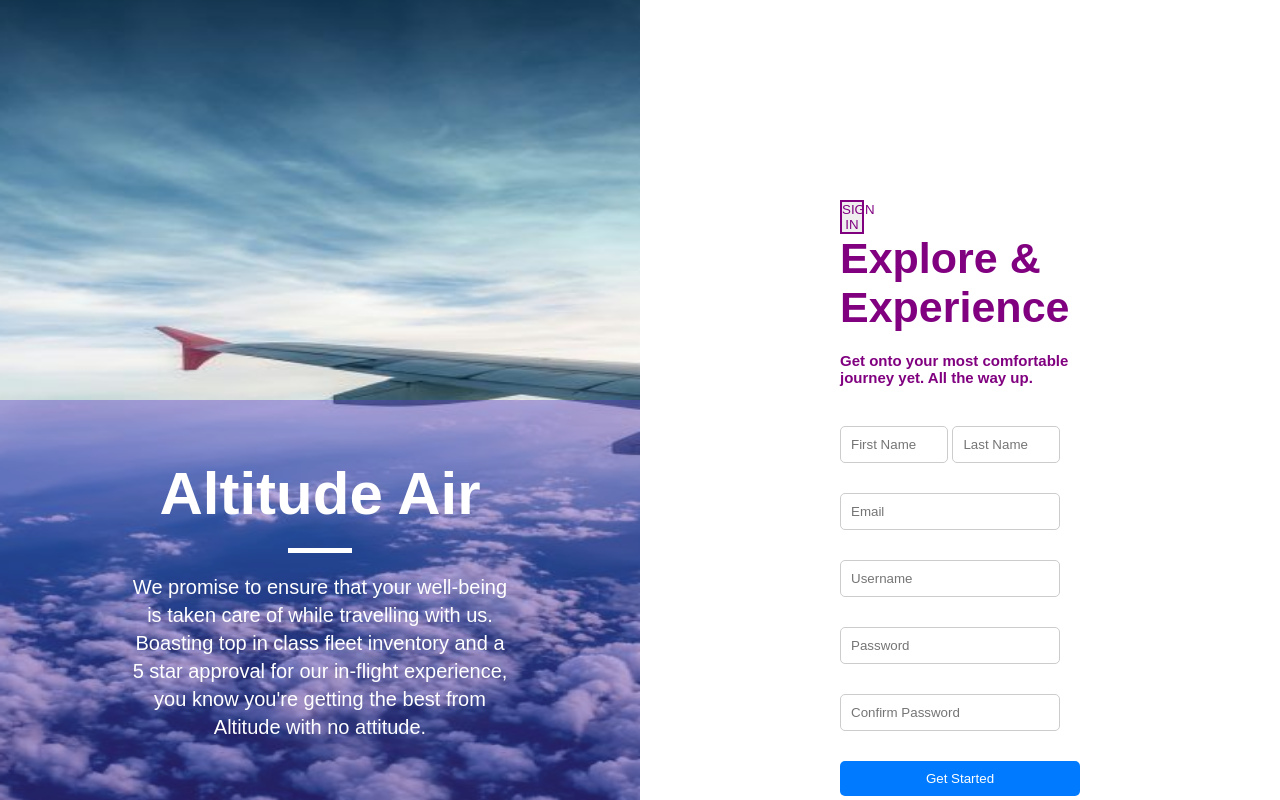
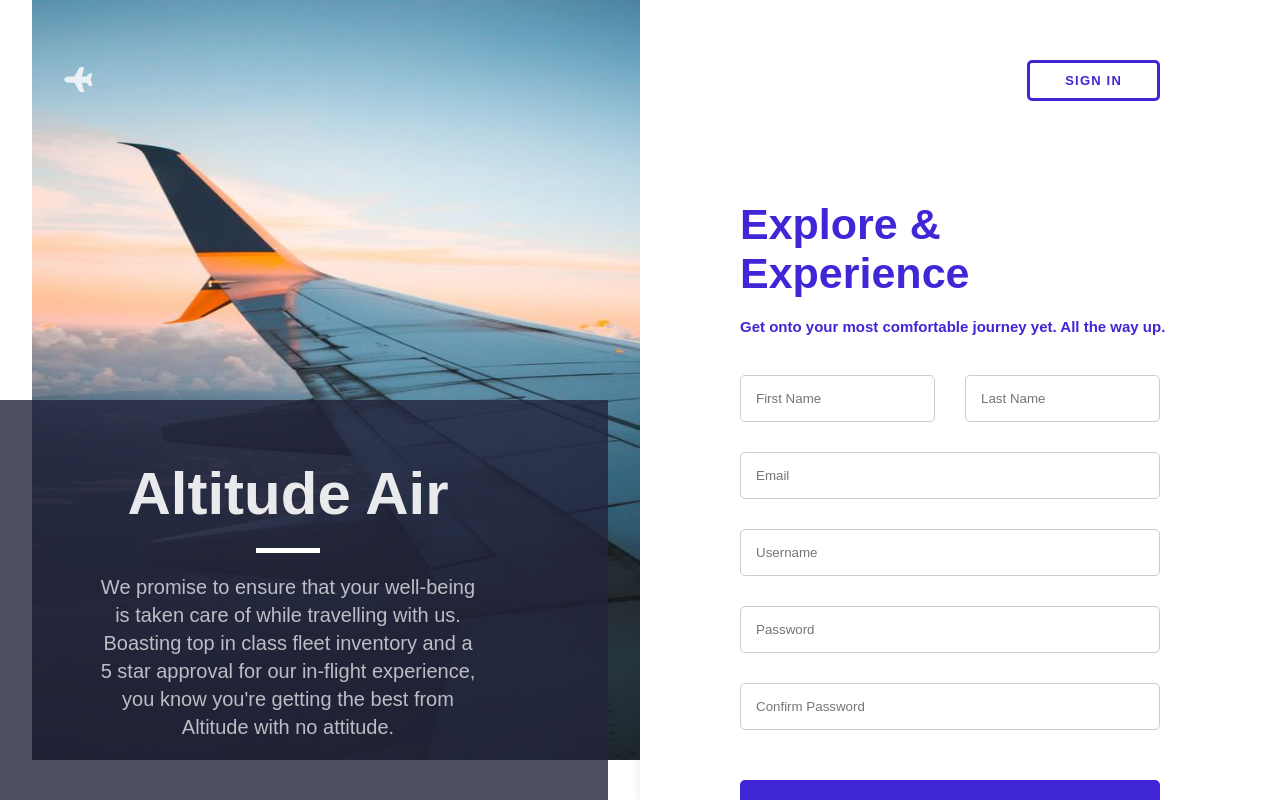
Before and after one commit to Karan-Khurana/TASK-CYBERNAUTS, a plain HTML site: page frontend/index.html in a window 1280 px wide. Drawn offline with Linux system fonts and the light colour scheme.

Commit message:
frontend completed

```diff
--- a/frontend/index.html
+++ b/frontend/index.html
@@ -5,10 +5,12 @@
     <meta name="viewport" content="width=device-width, initial-scale=1.0">
     <title>Registration Form</title>
     <link rel="stylesheet" href="style.css">
+    <link rel="stylesheet" href="https://cdnjs.cloudflare.com/ajax/libs/font-awesome/6.5.1/css/all.min.css"/>
 </head>
 <body>
     <div class="left">
-        <img src="./Screenshot 2024-03-16 133823.png" alt="airplane ">
+        <i class="fa-solid fa-plane fa-flip-horizontal fa-lg" style="color: rgb(255, 255, 255, 0.8);"></i>
+        <img src="./bfc53f55083bddde359b9e308ca7757c.jpeg" alt="airplane ">
         <div class="elem">
             <h1>Altitude Air</h1>
             <span></span>
@@ -17,12 +19,14 @@
     </div>
     <div class="right">
         <div class="container">
-            <button>SIGN IN</button>
+            <a href="/frontend/login.html"><button>SIGN IN</button></a>
             <h1>Explore & Experience</h1>
             <p>Get onto your most comfortable journey yet. All the way up.</p>
             <form id="registrationForm">
-                <input type="text" id="firstName" placeholder="First Name" required>
-                <input type="text" id="lastName" placeholder="Last Name" required>
+                <div class="name">
+                    <input type="text" id="firstName" placeholder="First Name" required>
+                    <input type="text" id="lastName" placeholder="Last Name" required>
+                </div>
                 <input type="email" id="email" placeholder="Email" required>
                 <input type="text" id="username" placeholder="Username" required>
                 <input type="password" id="password" placeholder="Password" required>
--- a/frontend/style.css
+++ b/frontend/style.css
@@ -17,9 +17,18 @@ body {
     height: 100vh;
     position: relative;
 }
+.left i{
+    position: absolute;
+    left: 10%;
+    top: 10%;
+    z-index: 10;
+    font-size: 25px;
+}
 .left img{
-    width: 100%;
-    height: 100%;
+    position: absolute;
+    left: 5%;
+    width: 95%;
+    height: 95%;
     object-fit: fill;
     object-position: 50% 50%;
 }
@@ -33,10 +42,12 @@ body {
     justify-content: center;
     align-items: center;
     gap: 20px;
-    background-color: rgba(85, 54, 196, 0.4);
+    /* background-color: rgba(85, 54, 196, 0.8); */
+    background-color: rgb(34, 35, 59,0.8);
+    right: 5%;
 }
 .elem h1{
-    color: white;
+    color: rgb(255, 255, 255, 0.9);
     font-size: 60px;
 }
 .elem span{
@@ -46,7 +57,7 @@ body {
 .elem p{
     width: 70%;
     padding: 0 35px;
-    color: white;
+    color: rgb(255, 255, 255, 0.7);
     font-size: 20px;
     font-weight: 100;
     text-align: center;
@@ -58,57 +69,68 @@ body {
     display: flex;
     flex-direction: column;
 }
-.right .container button{
-    width: 10%;
-    border: 2px solid purple;
-    color: purple;
-    top: 220px;
-    right: 0px;
+.right .container a button{
+    position: absolute;
+    top: 60px;
+    right: 120px;
+    width: fit-content;
+    padding: 10px 35px;
+    border: 3px solid #3F27D7;
+    color: #3F27D7;
     cursor: pointer;
+    border-radius: 5px;
+    letter-spacing: 1.2px;
+    background-color: white;
+    text-transform: uppercase;
+    font-weight: 900;
+    font-size: 13px;
 }
 .right .container {
     width: 50vw;
     height: 100vh;
-    padding: 200px;
+    padding: 200px 100px;
     box-shadow: 0 0 10px rgba(0, 0, 0, 0.1);
     display: flex;
     flex-direction: column;
 }
 .right .container h1 {
     padding-bottom: 20px;
-    color: purple;
+    color: #3F27D7;
     font-size: 43px;
 }
 .right .container p{
     padding-bottom: 40px;
-    color: purple;
+    color: #3F27D7;
     font-size: 15px;
     font-weight: 800;
 }
-#firstName , #lastName{
-    width: 45% !important;
-    flex-wrap: wrap;
+.right .container .name{
+    display: flex;
+    gap: 30px;
+    width: calc(100% - 20px);
 }
-input[type="text"],
-input[type="email"],
-input[type="password"] {
+input{
     width: calc(100% - 20px);
     margin-bottom: 30px;
-    padding: 10px;
+    padding: 15px;
     border: 1px solid #ccc;
     border-radius: 5px;
 }
-
 #registrationForm button {
-    width: 100%;
-    padding: 10px;
-    background-color: #007bff;
+    width: calc(100% - 20px);
+    padding: 18px;
+    background-color: #3F27D7;
     color: #fff;
     border: none;
     border-radius: 5px;
     cursor: pointer;
+    font-size: 16px;
+    text-transform: uppercase;
+    font-weight: 600;
+    letter-spacing: 1.5px;
+    margin-top: 20px;
 }
 
 #registrationForm button:hover {
-    background-color: #0056b3;
+    background-color: rgb(63, 39, 215, 0.9);
 }
```
Also changed, not shown: frontend/login.html (added, +34 -0 lines), frontend/bfc53f55083bddde359b9e308ca7757c.jpeg (added).
